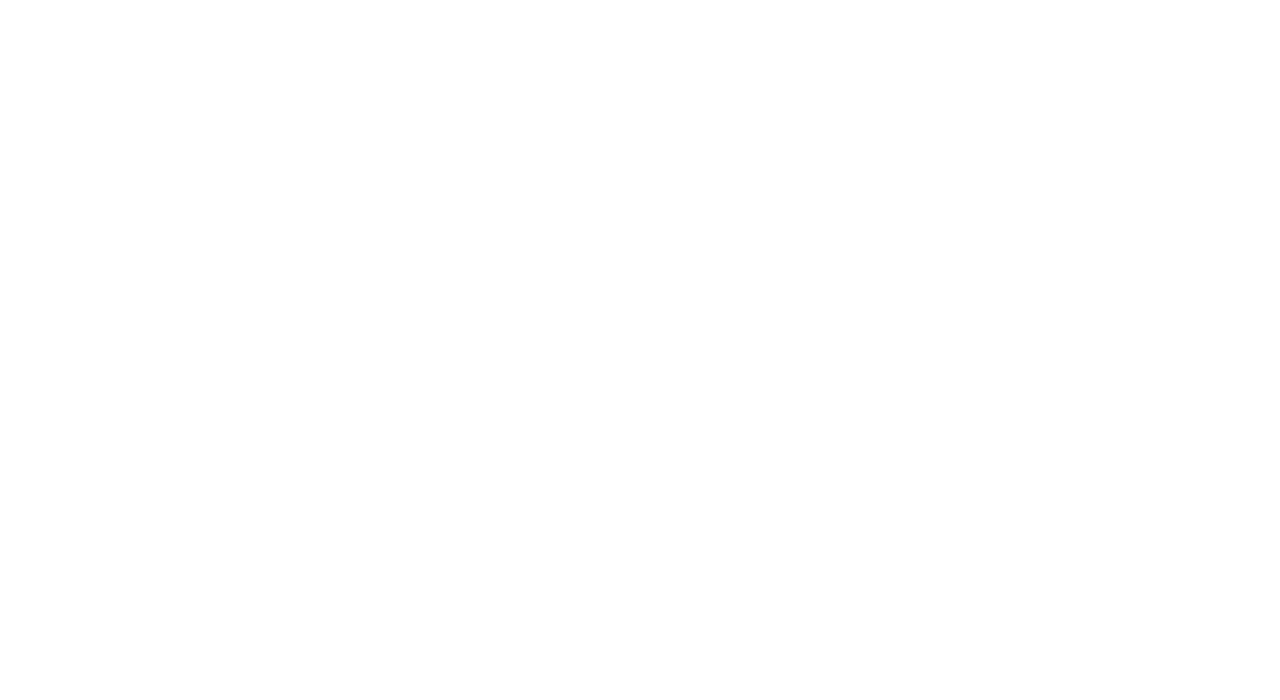
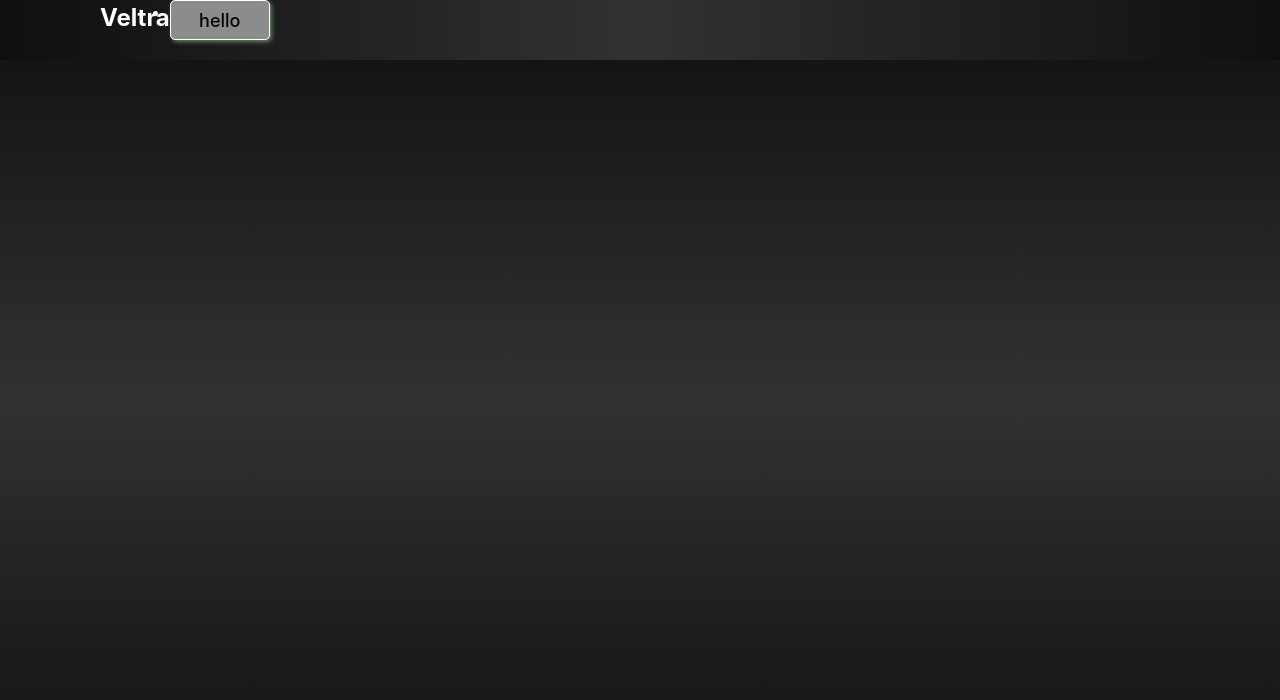
Before and after one commit to rstrauman/online-store, a React (Create React App) app: page / in a window 1280 px wide. Shown: the top 700 px of the page. Built offline with nearby package versions, Linux system fonts and the light colour scheme.

Commit message:
started header, added routing defaults

```diff
--- a/package.json
+++ b/package.json
@@ -12,6 +12,7 @@
     "framer-motion": "^12.40.0",
     "react": "^19.2.7",
     "react-dom": "^19.2.7",
+    "react-helmet-async": "^3.0.0",
     "react-hot-toast": "^2.6.0",
     "react-icons": "^5.6.0",
     "react-router-dom": "^7.17.0",
--- a/src/App.js
+++ b/src/App.js
@@ -1,6 +1,21 @@
+import Header from './components/Header';
+import Home from './pages/Home';
+import Product from './pages/Product';
+import Cart from './pages/Cart';
+import NotFound from './pages/NotFound';
+import { Route, Routes } from 'react-router-dom';
+
 function App() {
   return (
-        <></>
+        <>
+            <Header/>
+            <Routes>
+                <Route path="/" element={<Home />} />
+                <Route path="/product" element={<Product />} />
+                <Route path="/cart" element={<Cart />} />
+                <Route path="*" element={<NotFound />} />
+            </Routes>
+        </>
     );
 }
 
--- a/src/components/Header.js
+++ b/src/components/Header.js
@@ -1,6 +1,16 @@
 function Header() {
     return (
-        <></>
+        <header>
+            <div className="container flex">
+                <h2>Veltra</h2>
+                <nav>
+                    <ul>
+                        <li></li>
+                    </ul>
+                </nav>
+                <button>hello</button>
+            </div>
+        </header>
     );
 }
 
--- a/src/index.js
+++ b/src/index.js
@@ -2,10 +2,13 @@
 import ReactDOM from 'react-dom/client';
 import './styles/index.css';
 import App from './App';
+import { HashRouter as Router} from 'react-router-dom';
 
 const root = ReactDOM.createRoot(document.getElementById('root'));
 root.render(
     <React.StrictMode>
-        <App />
+        <Router>
+            <App />
+        </Router>
     </React.StrictMode>
 );
--- a/src/styles/index.css
+++ b/src/styles/index.css
@@ -1 +1,36 @@
 @import "./container.css";
+
+/***** Flex *****/
+.flex {
+    display: flex;
+}
+
+/***** Header *****/
+header {
+    height: 60px;
+    width: 100%;
+    background: linear-gradient(90deg, rgb(15, 15, 15), rgb(50, 50, 50), rgb(15, 15, 15 ));
+    color: rgb(255, 255, 255);
+}
+
+button {
+    background-color: rgb(140, 140, 140);
+    color: #000000;
+    border-radius: 5px;
+    border: 1px solid #fff;
+    box-shadow: 2px 2px 4px rgba(167, 236, 163, 0.5);
+    width: 100px;
+    height: 40px;
+    font-weight: 500;
+    font-size: 18px;
+}
+
+button:hover {
+    background-color: rgb(255, 187, 0);
+    color: #fff;
+}
+
+body {
+        background: linear-gradient(180deg, rgb(15, 15, 15), rgb(50, 50, 50), rgb(15, 15, 15 ));
+
+}
```
Also changed, not shown: 1 other file (tests, documents, lock files or other folders).
